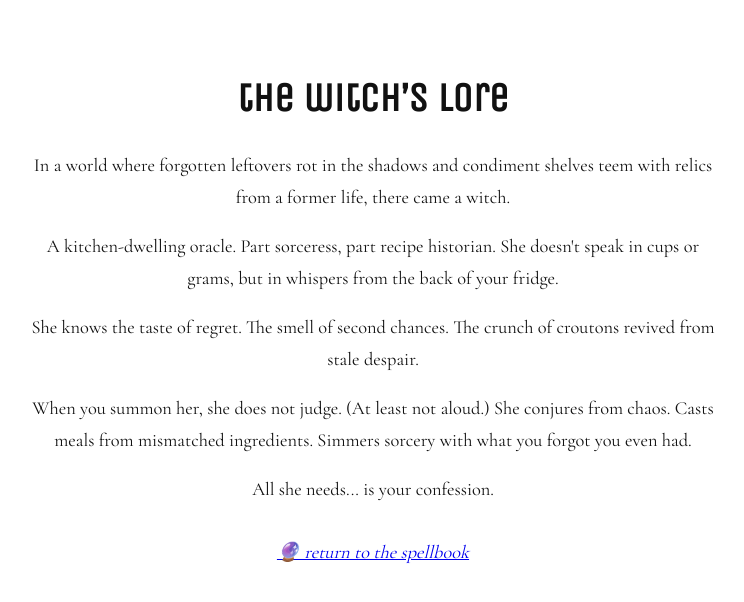
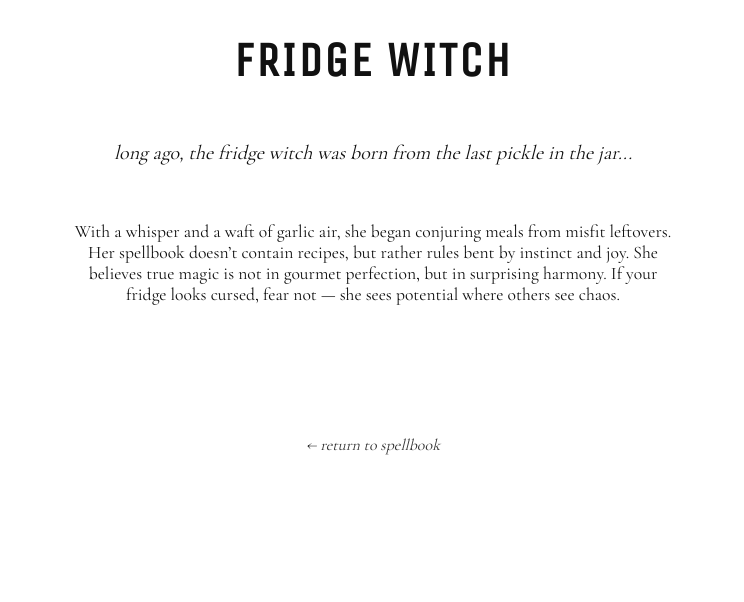
Before and after one commit to danielvella14/fridgewitch, a website: page public/lore.html in a window 1280 px wide. Shown: the whole page, without its empty margins (267-1011 px from the left). Drawn offline with nearby package versions, Linux system fonts and the light colour scheme.

Commit message:
Update lore.html

```diff
--- a/public/lore.html
+++ b/public/lore.html
@@ -2,51 +2,30 @@
 <html lang="en">
 <head>
   <meta charset="UTF-8" />
-  <title>Witch’s Lore | Fridge Witch</title>
-  <link href="https://fonts.googleapis.com/css2?family=Cormorant+Garamond:wght@400;600&family=Unica+One&display=swap" rel="stylesheet">
+  <title>Fridge Witch Lore</title>
   <link rel="stylesheet" href="style.css" />
-  <style>
-    .lore-wrapper {
-      max-width: 700px;
-      margin: 4rem auto;
-      font-size: 1.15rem;
-      line-height: 1.7;
-      padding: 0 1rem;
-    }
-    .lore-title {
-      font-family: 'Unica One', sans-serif;
-      font-size: 2.5rem;
-      margin-bottom: 1rem;
-      text-align: center;
-    }
-    .back-home {
-      display: block;
-      margin-top: 2rem;
-      text-align: center;
-      font-style: italic;
-    }
-  </style>
+  <link href="https://fonts.googleapis.com/css2?family=Cormorant+Garamond:wght@400;600&family=Unica+One&display=swap" rel="stylesheet" />
 </head>
 <body>
-  <div class="lore-wrapper">
-    <h1 class="lore-title">the witch’s lore</h1>
-    <p>
-      In a world where forgotten leftovers rot in the shadows and condiment shelves teem with relics from a former life, there came a witch.
-    </p>
-    <p>
-      A kitchen-dwelling oracle. Part sorceress, part recipe historian. She doesn't speak in cups or grams, but in whispers from the back of your fridge.
-    </p>
-    <p>
-      She knows the taste of regret. The smell of second chances. The crunch of croutons revived from stale despair.
-    </p>
-    <p>
-      When you summon her, she does not judge. (At least not aloud.) She conjures from chaos. Casts meals from mismatched ingredients. Simmers sorcery with what you forgot you even had.
-    </p>
-    <p>
-      All she needs... is your confession.
+
+  <h1 class="main-title">
+    <a href="index.html" class="title-link">FRIDGE WITCH</a>
+  </h1>
+
+  <div class="search-container">
+    <p class="tagline">long ago, the fridge witch was born from the last pickle in the jar...</p>
+
+    <p style="margin-top: 1rem; font-size: 1.1rem;">
+      With a whisper and a waft of garlic air, she began conjuring meals from misfit leftovers.
+      Her spellbook doesn’t contain recipes, but rather rules bent by instinct and joy. She believes
+      true magic is not in gourmet perfection, but in surprising harmony. If your fridge looks cursed,
+      fear not — she sees potential where others see chaos.
     </p>
 
-    <a class="back-home" href="index.html">🔮 return to the spellbook</a>
+    <p style="margin-top: 2rem;">
+      <a href="index.html" class="back-link">← return to spellbook</a>
+    </p>
   </div>
+
 </body>
 </html>
```
